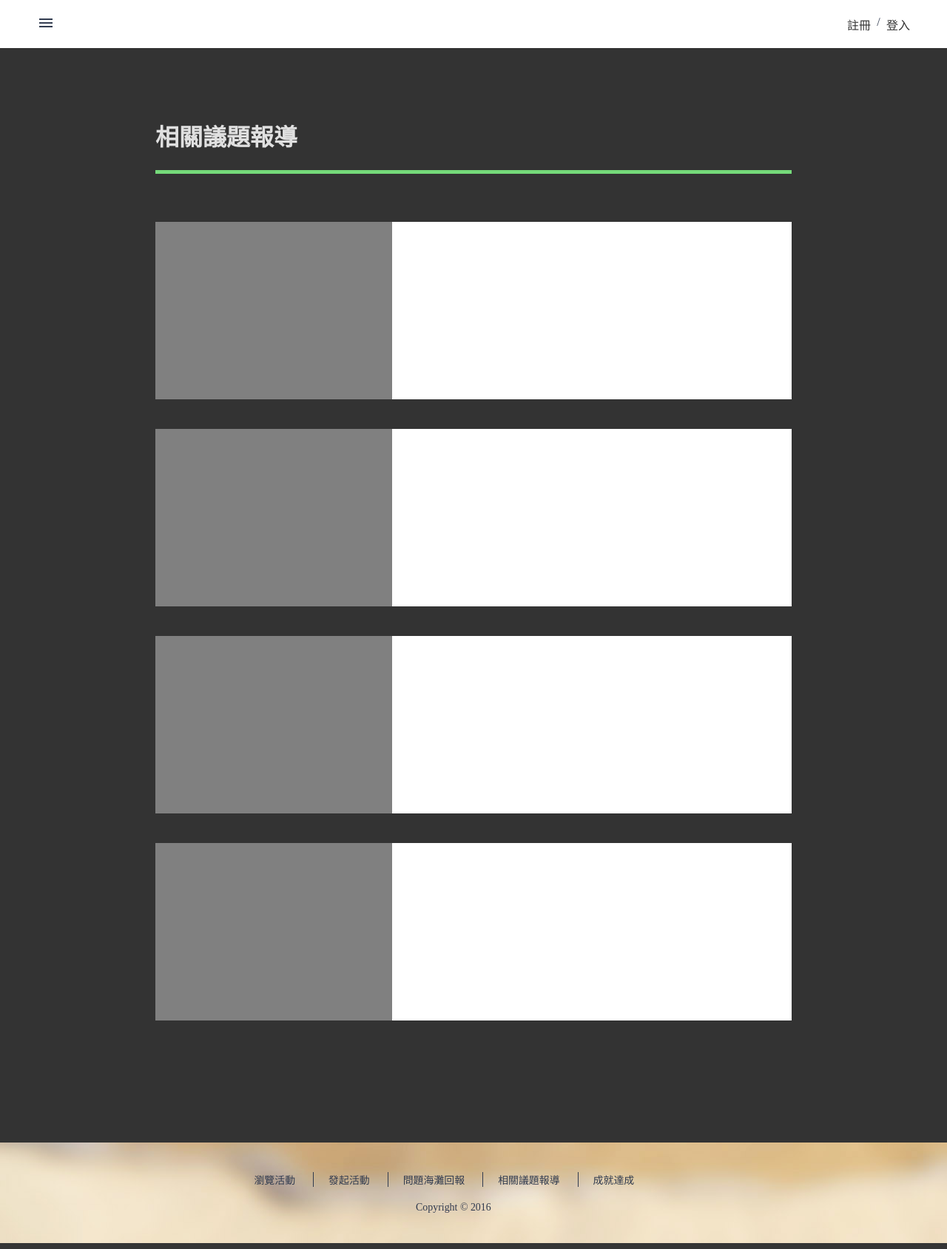
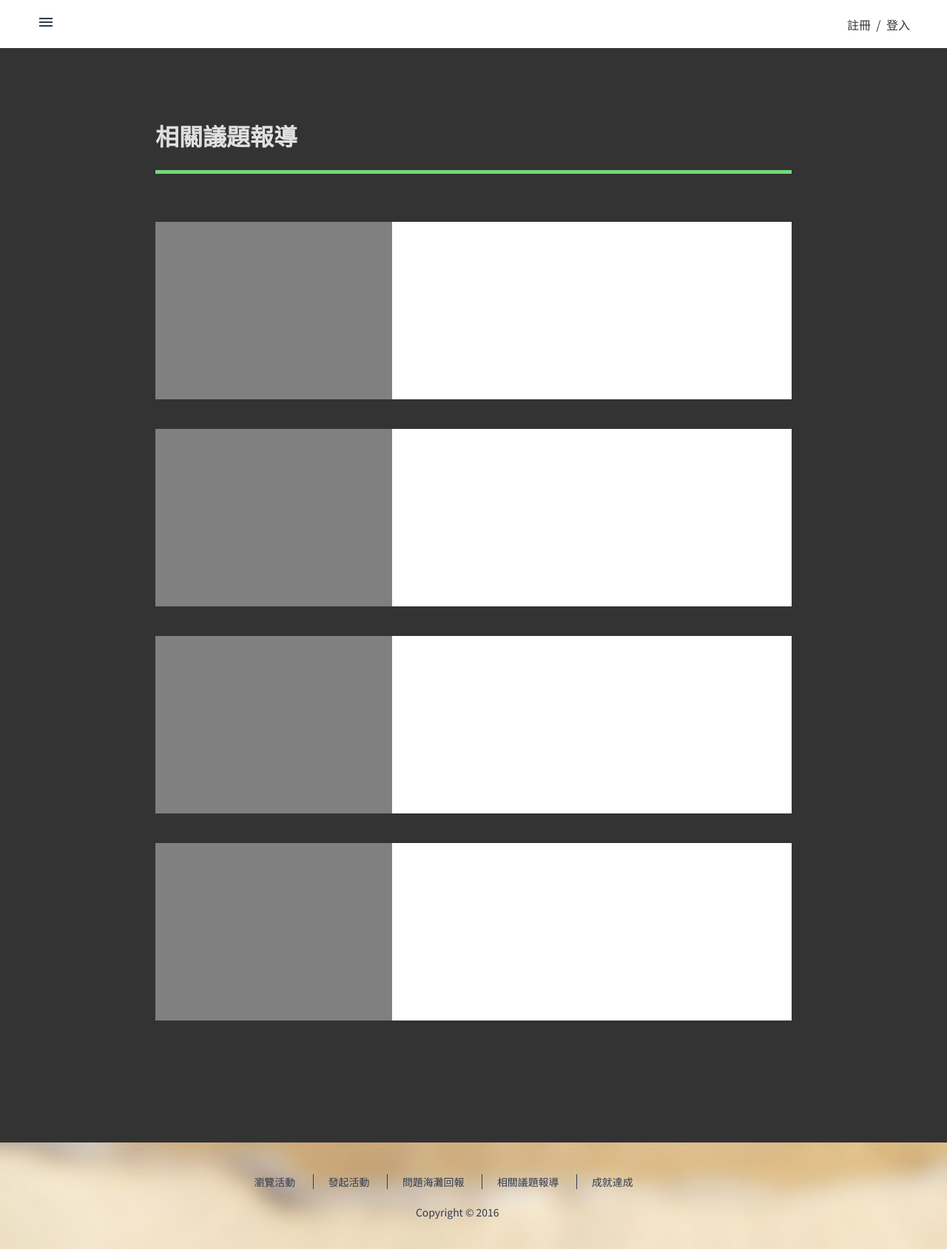
Before and after one commit to HsiehMengHua/F2E_termProject, a PHP site: page /pages/issue/issue.html in a window 1280 px wide. Shown: the whole page at 74% size. Run offline with PHP 8.4, Linux system fonts and the light colour scheme.

Commit message:
no message

```diff
--- a/css/style.css
+++ b/css/style.css
@@ -10,7 +10,7 @@ html, body {
   width: 100%;
   height: 100%;
   font-size: 16px;
-  font-family: "Noto Sans TC", , sans-serif;
+  font-family: "Noto Sans TC", sans-serif;
   color: #313b4f;
   text-decoration: none;
 }.clear:after {
```
